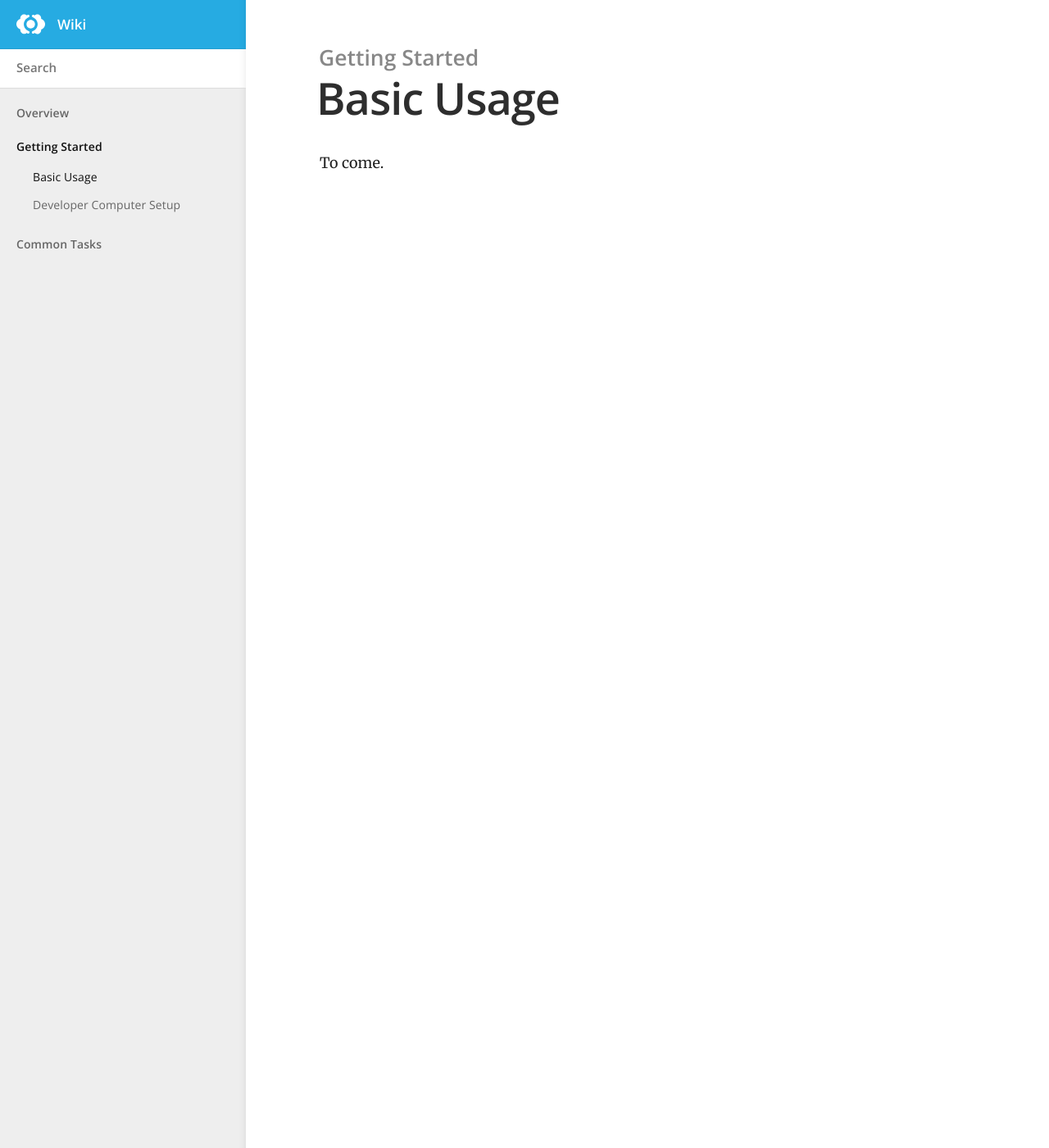
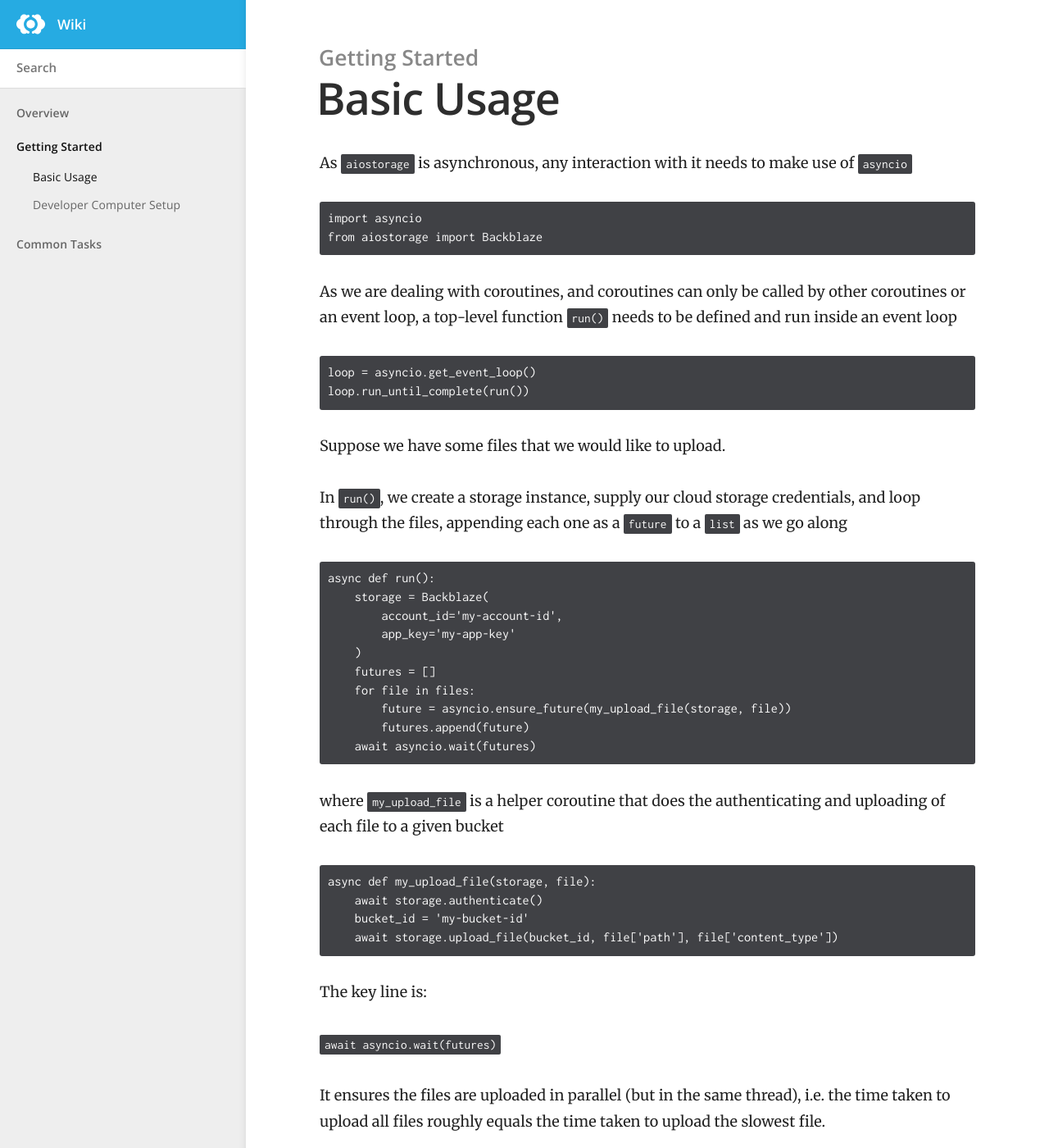
Before and after one commit to family-guy/aiostorage-wiki, a Jekyll site: the page built from _getting_started/basic-usage.md, in a window 1280 px wide and 1400 px high. Shown: the whole window at 82% size. Built offline with Jekyll 4.4.1, drawn with Linux system fonts in a browser that asks for light colours; some of the changed text lies outside the part shown.

Commit message:
Add getting started blurb

````diff
--- a/_getting_started/basic-usage.md
+++ b/_getting_started/basic-usage.md
@@ -3,4 +3,61 @@ title: Basic Usage
 order: 1
 ---
 
-To come.
+As `aiostorage` is asynchronous, any interaction with it needs to
+make use of `asyncio`
+
+```
+import asyncio
+from aiostorage import Backblaze
+```
+
+As we are dealing with coroutines, and coroutines can only be called by
+other coroutines or an event loop, a top-level function `run()` needs to
+ be defined and run inside an event loop
+
+```
+loop = asyncio.get_event_loop()
+loop.run_until_complete(run())
+```
+
+Suppose we have some files that we would like to upload.
+
+In `run()`, we create a storage instance, supply our
+cloud storage credentials, and loop through the files, appending each one as
+ a `future` to a `list` as we go along
+
+```
+async def run():
+    storage = Backblaze(
+        account_id='my-account-id',
+        app_key='my-app-key'
+    )
+    futures = []
+    for file in files:
+        future = asyncio.ensure_future(my_upload_file(storage, file))
+        futures.append(future)
+    await asyncio.wait(futures)
+```
+
+where `my_upload_file` is a helper coroutine that does the authenticating and
+uploading of each file to a given bucket
+
+```
+async def my_upload_file(storage, file):
+    await storage.authenticate()
+    bucket_id = 'my-bucket-id'
+    await storage.upload_file(bucket_id, file['path'], file['content_type'])
+```
+
+The key line is:
+
+`await asyncio.wait(futures)`
+
+It ensures the files are
+uploaded in parallel (but in the same thread), i.e. the time taken to upload
+ all files roughly equals the time taken to upload the slowest
+ file.
+
+**Caveat:** Any potential time gains will depend on how
+ the cloud storage provider handles this kind of behaviour. Further, in
+ extreme cases, files may not be able to be uploaded at all.
````
